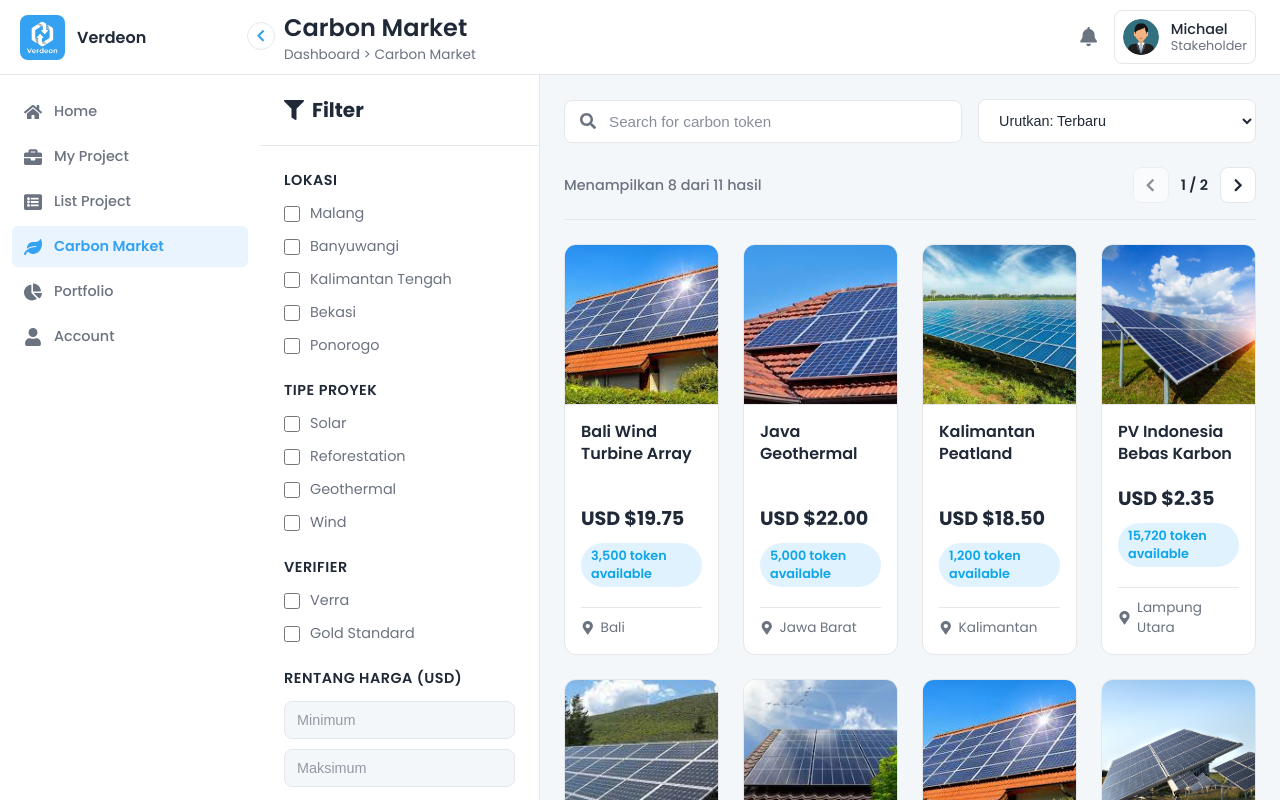
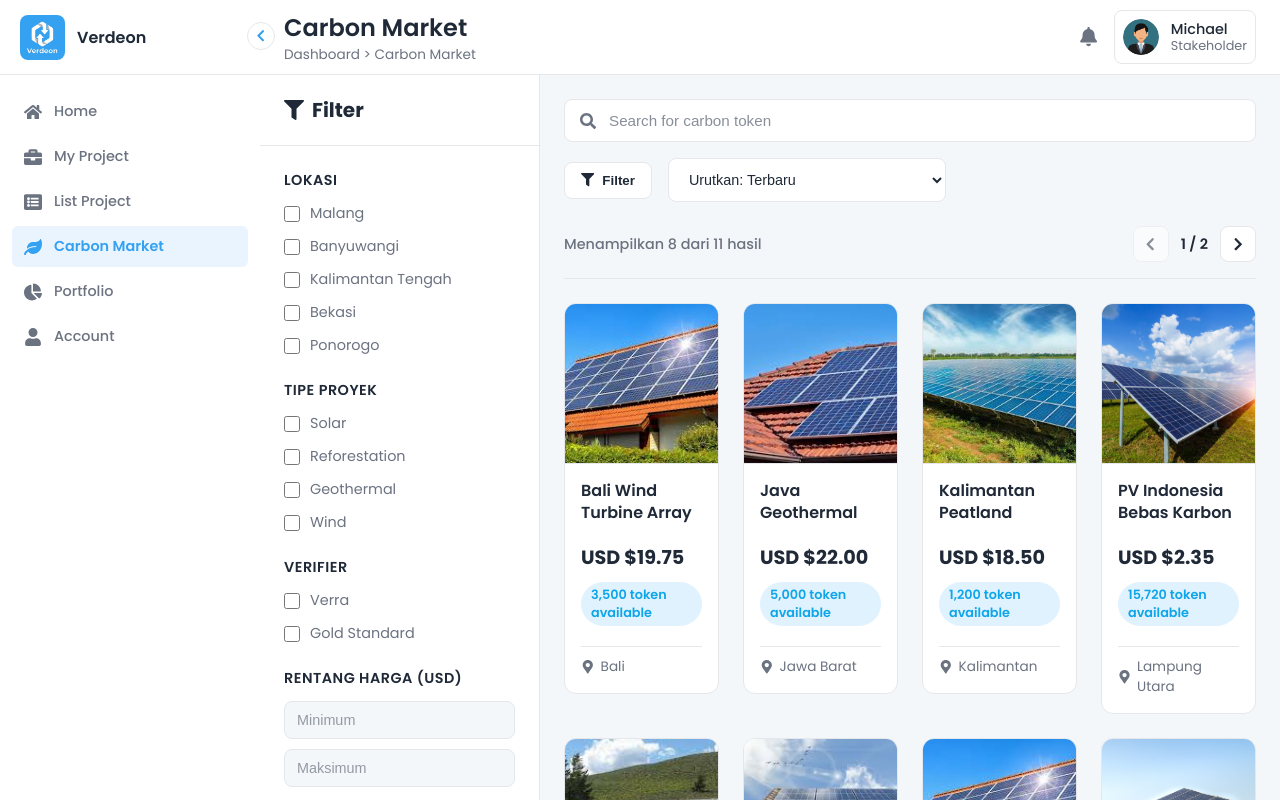
Before and after one commit to jooharver/verdeon-frontend, a Next.js app: page /carbon-market in a window 1280 px wide. Built offline with nearby package versions, Linux system fonts and the light colour scheme.

Commit message:
Update UI Carbon Market : Change the color of module css, now using var from globals.css

```diff
--- a/app/(dashboard)/carbon-market/CarbonMarket.module.css
+++ b/app/(dashboard)/carbon-market/CarbonMarket.module.css
@@ -19,7 +19,7 @@
   display: flex;
   flex-direction: column;
   transition: transform 0.3s ease;
-  z-index: 110;
+  z-index: 1;
 }
 
 .filterHeader {
@@ -459,3 +459,9 @@
     text-align: center;
   }
 }
+
+.productLink {
+  color: inherit; /* Mewarisi warna teks normal */
+  text-decoration: none; /* Menghapus underline */
+  display: block; /* Memastikan link mengisi ruang grid */
+}
--- a/app/(dashboard)/carbon-market/page.jsx
+++ b/app/(dashboard)/carbon-market/page.jsx
@@ -1,6 +1,7 @@
 'use client';
 
 import React, { useState, useMemo } from 'react';
+import Link from 'next/link'; // <-- 1. TAMBAHKAN IMPORT INI
 import styles from './CarbonMarket.module.css';
 import Topbar from '../../components/Topbar';
 import {
@@ -8,7 +9,7 @@ import {
   FaFilter, FaTimes, FaMapMarkerAlt, FaSyncAlt
 } from 'react-icons/fa';
 
-// --- Data Dummy untuk Token Karbon (Path Gambar LOKAL) ---
+// --- Data Dummy (Tidak Berubah) ---
 const dummyTokens = [
   { id: 1, name: "Solar Panel Green Renewable Energy PT.GNE", location: "Malang", price: 3.50, available: 15720, type: "Solar", verifier: "Verra", imageUrl: "/images/pv-1.jpg" },
   { id: 2, name: "Mentari Jaya Abadi Solar Panel Indonesia", location: "Banyuwangi", price: 2.50, available: 15720, type: "Solar", verifier: "Gold Standard", imageUrl: "/images/pv-2.jpg" },
@@ -23,23 +24,23 @@ const dummyTokens = [
   { id: 11, name: "Bali Wind Turbine Array", location: "Bali", price: 19.75, available: 3500, type: "Wind", verifier: "Verra", imageUrl: "/images/pv-5.jpg" },
 ];
 
-// Opsi filter (bisa diambil dari data nanti)
+// Opsi filter (Tidak Berubah)
 const LOCATIONS = ["Malang", "Banyuwangi", "Kalimantan Tengah", "Bekasi", "Ponorogo", "Sulawesi Tenggara", "Kabupaten Riau", "Lampung Utara", "Kalimantan", "Jawa Barat", "Bali"];
 const TYPES = ["Solar", "Reforestation", "Geothermal", "Wind"];
 const VERIFIERS = ["Verra", "Gold Standard"];
 
-const ITEMS_PER_PAGE = 8; // Sesuai desain (4x2 grid)
+const ITEMS_PER_PAGE = 8;
 
 export default function CarbonMarketPage() {
-  // Data untuk Topbar
+  // Data untuk Topbar (Tidak Berubah)
   const pageTitle = "Carbon Market";
   const pageBreadcrumbs = ["Dashboard", "Carbon Market"];
 
-  // --- States ---
+  // --- States (Tidak Berubah) ---
   const [searchTerm, setSearchTerm] = useState('');
   const [sortOrder, setSortOrder] = useState('newest');
   const [currentPage, setCurrentPage] = useState(1);
-  const [isFilterOpen, setIsFilterOpen] = useState(false); // Untuk mobile
+  const [isFilterOpen, setIsFilterOpen] = useState(false);
 
   const initialFilters = {
     location: [],
@@ -52,7 +53,7 @@ export default function CarbonMarketPage() {
   };
   const [filters, setFilters] = useState(initialFilters);
 
-  // --- Handlers ---
+  // --- Handlers (Tidak Berubah) ---
 
   const handleFilterChange = (e) => {
     const { name, value, type, checked } = e.target;
@@ -69,10 +70,9 @@ export default function CarbonMarketPage() {
         return { ...prev, [name]: list };
       });
     } else {
-      // Untuk input text (priceMin, priceMax, dll)
       setFilters(prev => ({ ...prev, [name]: value }));
     }
-    setCurrentPage(1); // Reset ke halaman 1 saat filter berubah
+    setCurrentPage(1);
   };
 
   const handleSortChange = (e) => {
@@ -98,7 +98,7 @@ export default function CarbonMarketPage() {
     setCurrentPage(1);
   };
 
-  // --- Logika Filtering, Sorting, Pagination (useMemo) ---
+  // --- Logika Filtering, Sorting, Pagination (Tidak Berubah) ---
 
   const processedTokens = useMemo(() => {
     let filteredTokens = [...dummyTokens];
@@ -133,7 +133,7 @@ export default function CarbonMarketPage() {
         case 'name-desc': return b.name.localeCompare(a.name);
         case 'newest':
         default:
-          return b.id - a.id; // Asumsi ID lebih tinggi = lebih baru
+          return b.id - a.id;
       }
     });
 
@@ -150,7 +150,7 @@ export default function CarbonMarketPage() {
     return processedTokens.slice(start, end);
   }, [processedTokens, currentPage]);
 
-  // --- Komponen Internal ---
+  // --- Komponen Internal (Tidak Berubah) ---
   const FilterSidebar = () => (
     <aside className={`${styles.filterSidebar} ${isFilterOpen ? styles.filterSidebarOpen : ''}`}>
       <div className={styles.filterHeader}>
@@ -162,13 +162,12 @@ export default function CarbonMarketPage() {
         {/* Filter Group: Lokasi */}
         <div className={styles.filterGroup}>
           <h5 className={styles.filterTitle}>Lokasi</h5>
-          {LOCATIONS.slice(0, 5).map(loc => ( // Tampilkan 5 dulu
+          {LOCATIONS.slice(0, 5).map(loc => (
             <div className={styles.filterOption} key={loc}>
               <input type="checkbox" id={`loc-${loc}`} name="location" value={loc} onChange={handleFilterChange} checked={filters.location.includes(loc)} />
               <label htmlFor={`loc-${loc}`}>{loc}</label>
             </div>
           ))}
-          {/* TODO: Tambah tombol "Lihat Lainnya" jika > 5 */}
         </div>
 
         {/* Filter Group: Tipe Proyek */}
@@ -226,13 +225,10 @@ export default function CarbonMarketPage() {
       <Topbar title={pageTitle} breadcrumbs={pageBreadcrumbs} />
       <div className={styles.pageContainer}>
 
-        {/* Overlay untuk mobile saat filter open */}
         {isFilterOpen && <div className={styles.filterOverlay} onClick={() => setIsFilterOpen(false)}></div>}
 
-        {/* --- 1. Sidebar Filter --- */}
         <FilterSidebar />
 
-        {/* --- 2. Konten Utama --- */}
         <main className={styles.mainContent}>
 
           {/* Toolbar: Search, Sort */}
@@ -249,6 +245,11 @@ export default function CarbonMarketPage() {
             </div>
 
             <div className={styles.controlsContainer}>
+              {/* Tombol filter untuk mobile */}
+              <button className={styles.filterToggleButton} onClick={() => setIsFilterOpen(true)}>
+                <FaFilter /> Filter
+              </button>
+
               <select
                 className={styles.sortSelect}
                 value={sortOrder}
@@ -263,16 +264,14 @@ export default function CarbonMarketPage() {
             </div>
           </section>
 
-          {/* --- BARU: Result Bar (Info + Paginasi Atas) --- */}
+          {/* Result Bar */}
           <section className={styles.resultBar}>
-            {/* Info Hasil */}
             <div className={styles.resultInfo}>
               <span>Menampilkan {paginatedTokens.length} dari {totalItems} hasil</span>
             </div>
 
-            {/* Pagination (Pindahan dari bawah) */}
             {totalPages > 1 && (
-              <div className={styles.pagination}> {/* <== Diubah dari <section> ke <div> */}
+              <div className={styles.pagination}>
                 <button
                   className={styles.paginationButton}
                   onClick={() => handlePageChange(currentPage - 1)}
@@ -301,7 +300,14 @@ export default function CarbonMarketPage() {
           <section className={styles.productGrid}>
             {paginatedTokens.length > 0 ? (
               paginatedTokens.map(token => (
-                <div className={styles.productCard} key={token.id}>
+
+                // --- 👇 2. INI PERUBAHANNYA ---
+                <Link
+                  href={`/carbon-market/${token.id}`} // <- Mengarahkan ke detail
+                  key={token.id} // <- Key dipindah ke Link
+                  className={styles.productLink} // <- Class untuk styling
+                >
+                  <div className={styles.productCard}> {/* <- Key dihapus dari sini */}
                     <img
                       src={token.imageUrl}
                       alt={token.name}
@@ -325,6 +331,9 @@ export default function CarbonMarketPage() {
                       </div>
                     </div>
                   </div>
+                </Link>
+                // --- 👆 AKHIR PERUBAHAN ---
+
               ))
             ) : (
               <div className={styles.emptyState}>
```
Lines whose indentation alone changed are shown as unchanged.
